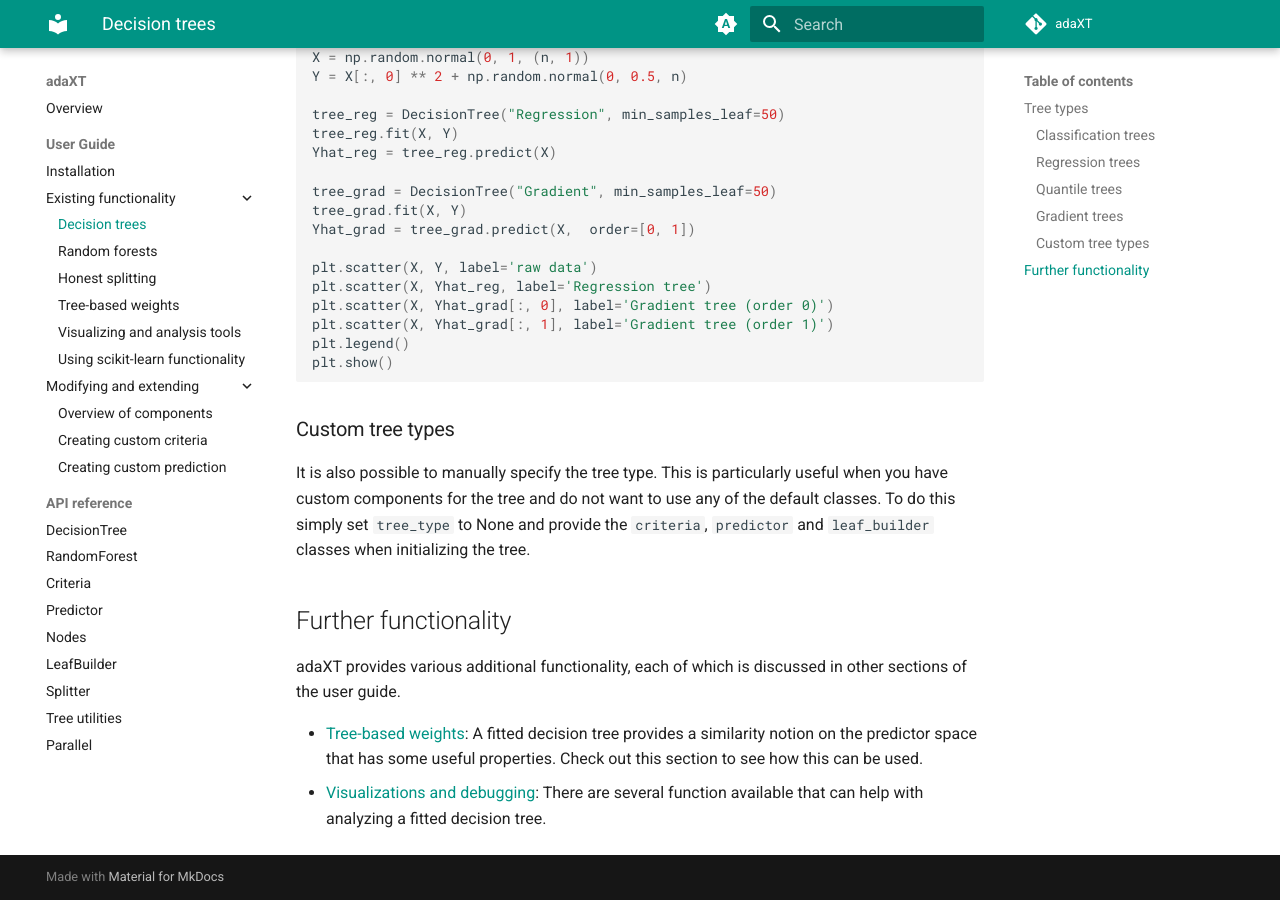
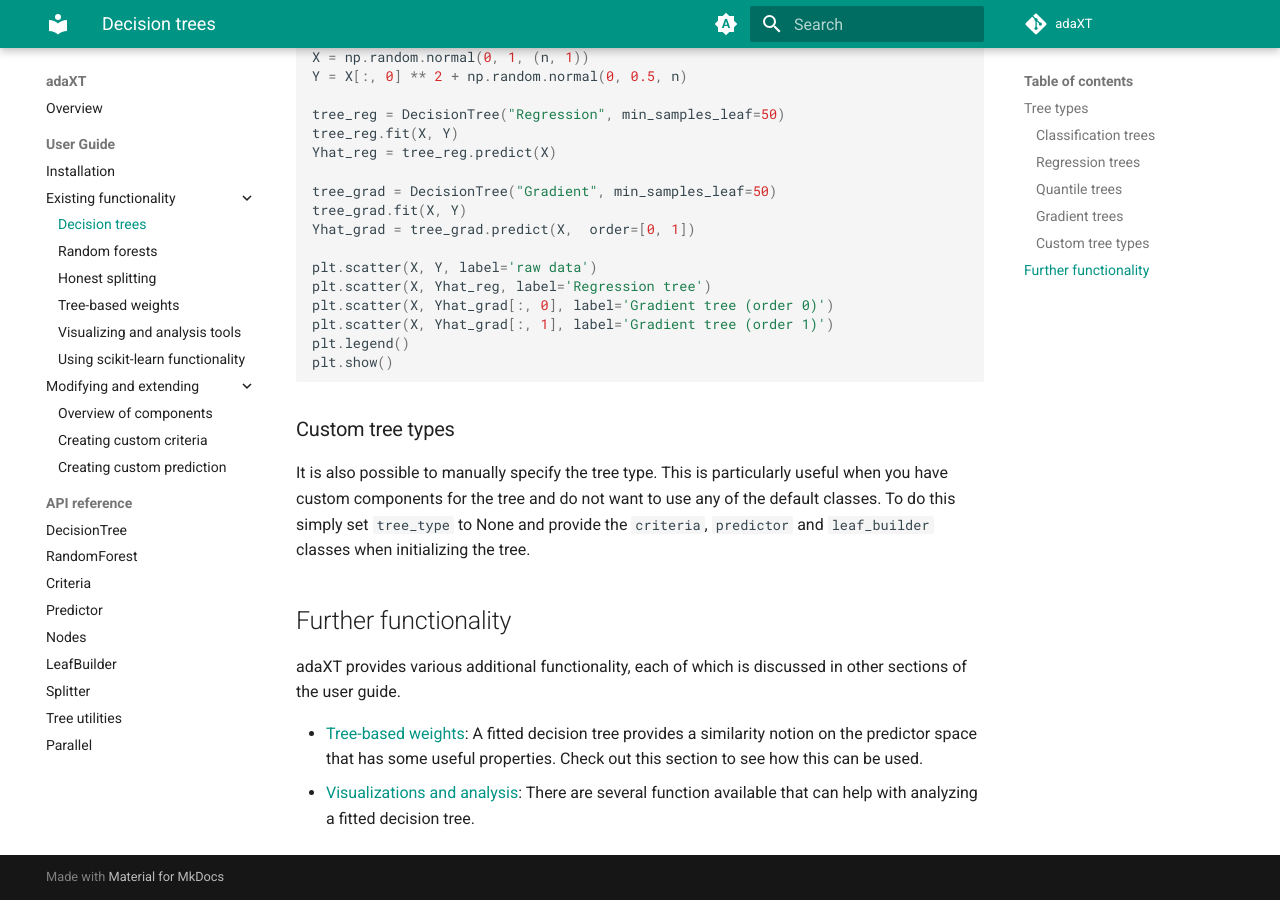
Before and after one commit to NiklasPfister/adaXT, an MkDocs documentation site: the page built from docs/user_guide/decision_tree.md, in a window 1280 px wide and 900 px high, scrolled down 3711 px. Built offline with MkDocs 1.6.1 and Material for MkDocs 9.7.7, drawn with Linux system fonts in a browser that asks for light colours; comment, search, counter and statistics services are not loaded.

Commit message:
Update decision_tree.md

```diff
--- a/docs/user_guide/decision_tree.md
+++ b/docs/user_guide/decision_tree.md
@@ -220,6 +220,6 @@ other sections of the user guide.
 - [Tree-based weights](tree_based_weights.md): A fitted
   decision tree provides a similarity notion on the predictor space that has
   some useful properties. Check out this section to see how this can be used.
-- [Visualizations and debugging](vis_and_analysis.md): There are
+- [Visualizations and analysis](vis_and_analysis.md): There are
   several function available that can help with analyzing a fitted decision
   tree.
```
